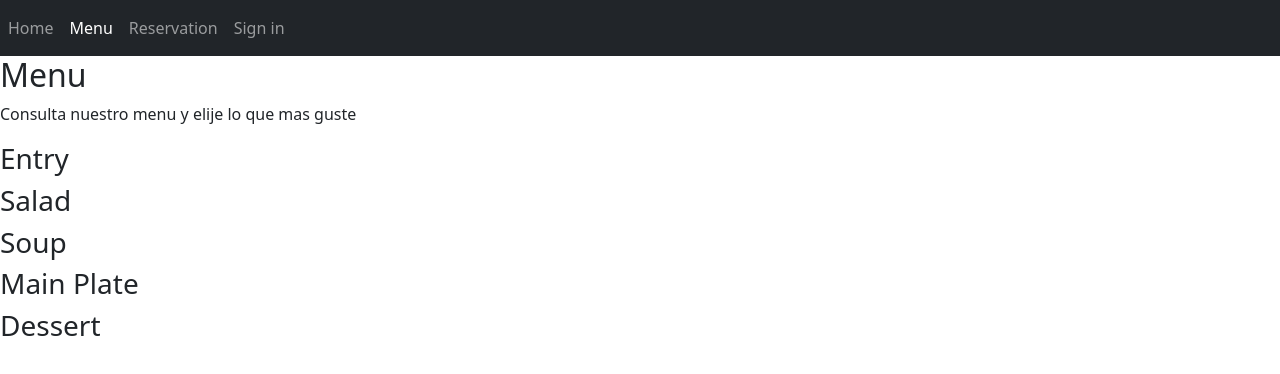
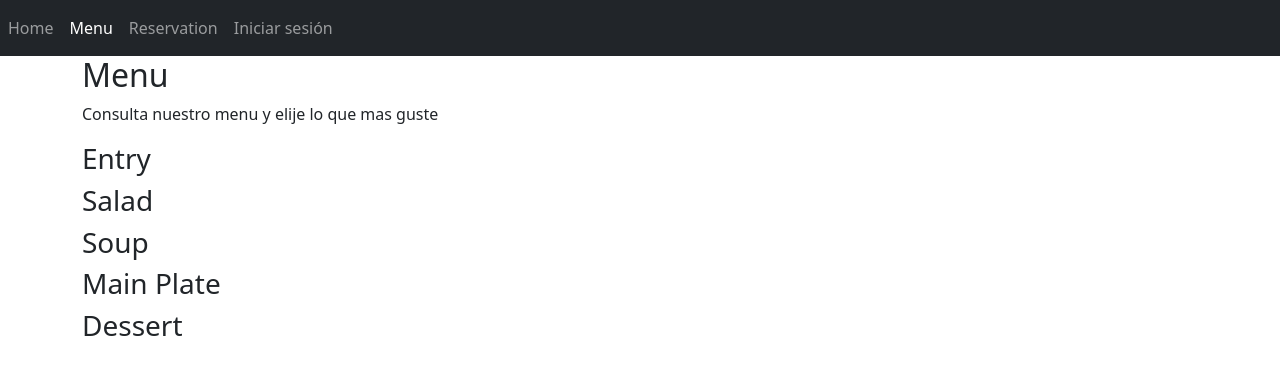
Before and after one commit to vincentmayer1808/proyecto-4, a React (Vite) app: page /MenuPage in a window 1280 px wide. Shown: the top 374 px of the page. Built offline with nearby package versions, Linux system fonts and the light colour scheme.

Commit message:
firebase protectedroute with signin

```diff
--- a/package.json
+++ b/package.json
@@ -12,6 +12,7 @@
   "dependencies": {
     "axios": "^1.4.0",
     "bootstrap": "^5.3.0",
+    "firebase": "^9.23.0",
     "react": "^18.2.0",
     "react-dom": "^18.2.0",
     "react-router-dom": "^6.13.0"
--- a/src/App.jsx
+++ b/src/App.jsx
@@ -1,12 +1,41 @@
+import { useState } from "react";
+import { NavBar } from "./components/NavBar";
+import { MainRouter } from "./routes/MainRouter";
+import { signInWithPopup } from "firebase/auth";
+import { auth, provider } from "./firebase/firebase";
 import "./App.css";
-import { NavBar } from "./components/NavBar";
-import { MainRoutes } from "./routes/MainRoutes";
+
 
 function App() {
+
+  const [user, setUser] = useState(null);
+
+  const onLogin = () => {
+    signInWithPopup(auth, provider)
+      .then(({ user }) => {
+        console.log(user);
+        setUser({
+          id: user.uid,
+          name: user.displayName,
+          email: user.email,
+          photo: user.photoURL,
+          role: 'ADMIN_ROLE'
+        })
+      })
+      .catch((error) => {
+        console.log(error);
+      })
+  }
+
+  const onLogout = () => {
+    setUser(null);
+  }
   return (
     <>
-      <NavBar />
-      <MainRoutes />
+      <NavBar user={user} onLogout={onLogout} onLogin={onLogin}/>
+      <div className="container">
+      <MainRouter user={user}/>
+      </div>
     </>
   );
 }
--- a/src/components/NavBar.jsx
+++ b/src/components/NavBar.jsx
@@ -1,7 +1,6 @@
-import { NavLink } from "react-router-dom"
+import { NavLink } from "react-router-dom";
 
-
-export const NavBar = () => {
+export const NavBar = ({ user, onLogin, onLogout }) => {
   return (
     <nav className="navbar navbar-expand-sm navbar-dark bg-dark">
       <div className="navbar-collapse">
@@ -20,12 +19,36 @@ export const NavBar = () => {
             Reservation
           </NavLink>
         </div>
-        <div className="navbar-nav">
-          <NavLink className="nav-item nav-link" to="/SignInPage">
-            Sign in
-          </NavLink>
-        </div>
+
+        {user ? (
+          <div className="navbar-collapse ml-auto">
+            <div className="navbar-nav ml-auto">
+              <div className="d-flex align-items-center">
+                <img
+                  src={user.photo}
+                  alt={user.name}
+                  className="img-fluid rounded-circle w-25 "
+                />
+                <span className="nav-item nav-link text-info">{user.name}</span>
+              </div>
+              <button className="nav-item nav-link btn" onClick={onLogout}>
+                Cerrar sesión
+              </button>
+            </div>
+          </div>
+        ) : (
+          <div className="navbar-collapse ml-auto">
+            <div className="navbar-nav ml-auto">
+              <button
+                className="nav-item nav-link btn btn-primary"
+                onClick={onLogin}
+              >
+                Iniciar sesión
+              </button>
+            </div>
+          </div>
+        )}
       </div>
     </nav>
-  )
-}
+  );
+};
--- /dev/null
+++ b/src/firebase/firebase.js
@@ -0,0 +1,23 @@
+
+import firebase from "firebase/compat/app";
+
+import 'firebase/compat/firestore';
+import { getAuth, GoogleAuthProvider } from "firebase/auth";
+// TODO: Add SDKs for Firebase products that you want to use
+// https://firebase.google.com/docs/web/setup#available-libraries
+
+// Your web app's Firebase configuration
+const firebaseConfig = {
+  apiKey: "AIzaSyCgw6fBxnLMvDaBthrM6p5REloib-Livaw",
+  authDomain: "proyecto-4-cda7d.firebaseapp.com",
+  projectId: "proyecto-4-cda7d",
+  storageBucket: "proyecto-4-cda7d.appspot.com",
+  messagingSenderId: "916240536819",
+  appId: "1:916240536819:web:d871d80da14c0780cf1386"
+};
+
+// Initialize Firebase
+const app = firebase.initializeApp(firebaseConfig);
+export const db = app.firestore();
+export const auth = getAuth(app);
+export const provider = new GoogleAuthProvider();
--- a/src/pages/SignInPage.jsx
+++ /dev/null
@@ -1,7 +0,0 @@
-import React from 'react'
-
-export const SignInPage = () => {
-  return (
-    <div>SignInPage</div>
-  )
-}
--- /dev/null
+++ b/src/routes/MainRouter.jsx
@@ -0,0 +1,22 @@
+import React from "react";
+import { Route, Routes } from "react-router-dom";
+import { HomePage } from "../pages/HomePage";
+import { MenuPage } from "../pages/MenuPage";
+import { ReservationPage } from "../pages/ReservationPage";
+import { ProtectedRoutes } from "./ProtectedRoutes";
+
+export const MainRouter = ({ user }) => {
+  return (
+    <div>
+      <Routes>
+        <Route path="/" element={<HomePage />} />
+        <Route path="/MenuPage" element={<MenuPage />} />
+        <Route
+          element={<ProtectedRoutes isAllowed={user?.role === "ADMIN_ROLE"} />}
+        >
+          <Route path="/ReservationPage" element={<ReservationPage />} />
+        </Route>
+      </Routes>
+    </div>
+  );
+};
--- a/src/routes/MainRoutes.jsx
+++ /dev/null
@@ -1,19 +0,0 @@
-import React from 'react'
-import { Route, Routes } from 'react-router-dom'
-import { HomePage } from '../pages/HomePage'
-import { MenuPage } from '../pages/MenuPage'
-import { SignInPage } from '../pages/SignInPage'
-import { ReservationPage } from '../pages/ReservationPage'
-
-export const MainRoutes = () => {
-  return (
-    <div>
-        <Routes>
-            <Route path='/' element={<HomePage/>}/>
-            <Route path='MenuPage' element={<MenuPage/>}/>
-            <Route path='ReservationPage' element={<ReservationPage/>}/>
-            <Route path='SignInPage' element={<SignInPage/>}/>
-        </Routes>
-    </div>
-  )
-}
--- /dev/null
+++ b/src/routes/ProtectedRoutes.jsx
@@ -0,0 +1,10 @@
+import { Navigate, Outlet } from "react-router-dom";
+
+export const ProtectedRoutes = ({children, isAllowed}) => {
+
+  if(!isAllowed) {
+    return <Navigate to="/" />
+  }
+
+  return children ? children : <Outlet />
+}
```
Also changed, not shown: 1 other file (tests, documents, lock files or other folders).
